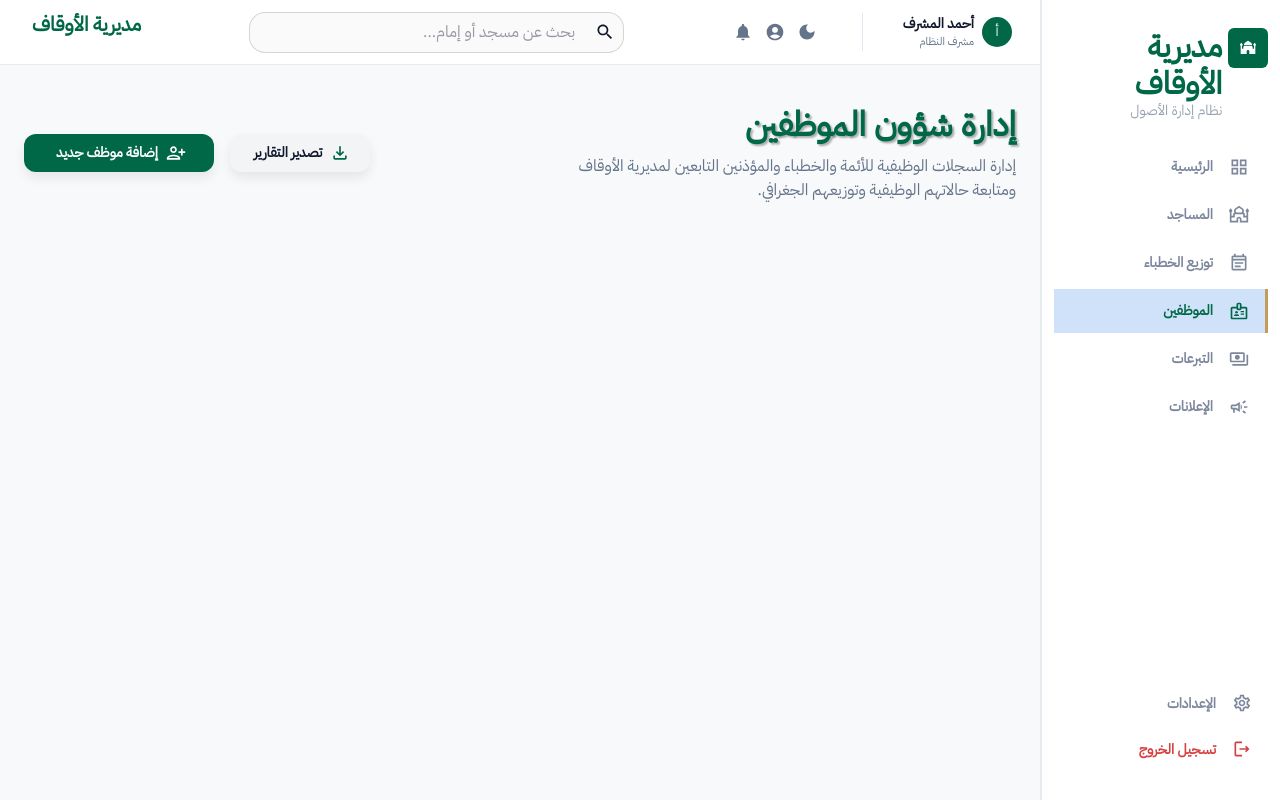
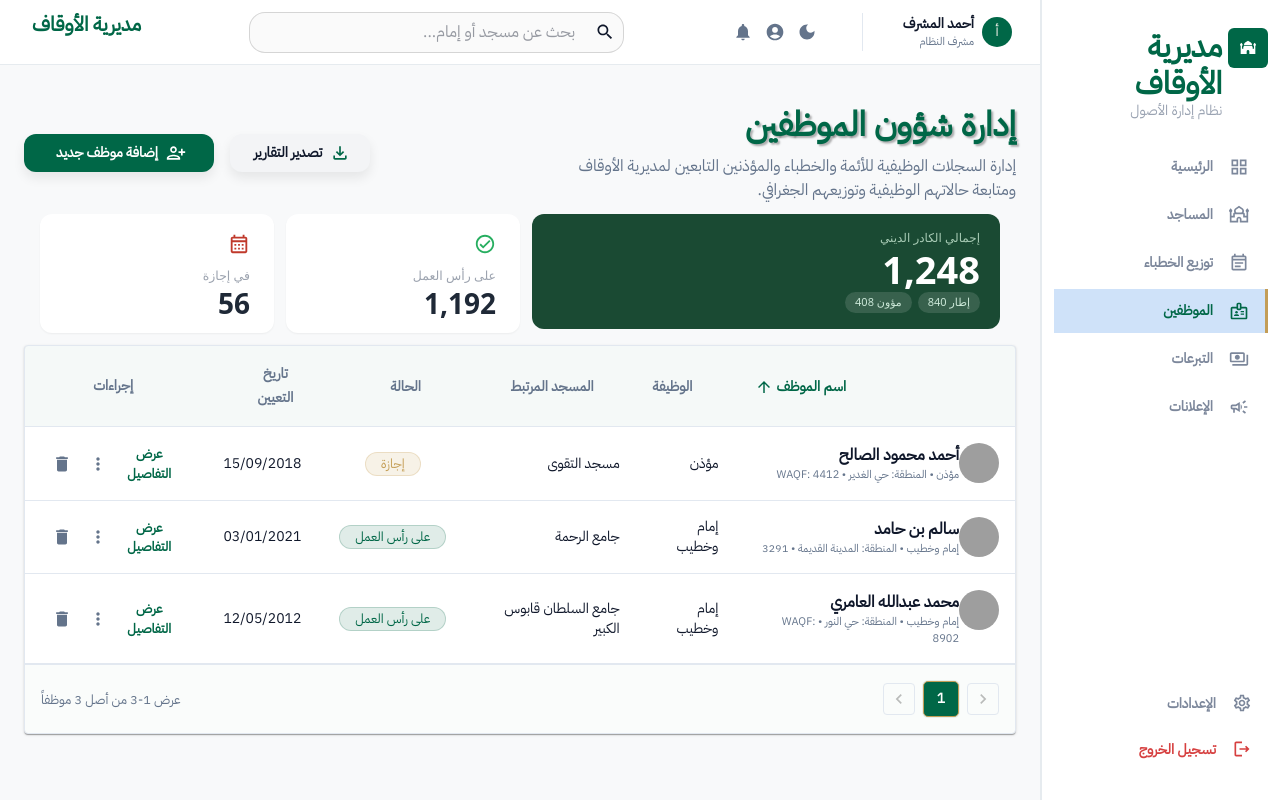
Before and after one commit to allayth-Obeed/Manarah, a React (Vite) app: page /employees in a window 1280 px wide. Built offline with nearby package versions, Linux system fonts and the light colour scheme; grey boxes are pictures that could not be loaded.

Commit message:
have been make mytable component reusable and used it inemployees and mosque pages

```diff
--- a/src/Pages/DonationsPage/DonationsOverview.jsx
+++ b/src/Pages/DonationsPage/DonationsOverview.jsx
@@ -252,10 +252,10 @@ export default function DonationsOverview() {
                   <Typography
                     sx={{ fontSize: 11, fontWeight: 800, color: colors.secondary, mb: 0.5 }}
                   >
-                    قصة النجاح
+                    قصص النجاح
                   </Typography>
                   <Typography sx={{ fontSize: 14, fontWeight: 700, color: colors.onPrimary }}>
-                    اكتمال ترميم مسجد الصحابة بفضل تبرعاتكم
+                    اكتمال ترميم مسجد الصحابة
                   </Typography>
                 </Box>
               </Box>
--- a/src/Pages/EmployeesPage/Employees.jsx
+++ b/src/Pages/EmployeesPage/Employees.jsx
@@ -1,19 +1,92 @@
-import React from "react";
-import MainFun from '../DashboardPage/MainFun';
-import FileDownloadOutlinedIcon from '@mui/icons-material/FileDownloadOutlined';
-import PersonAddAlt1OutlinedIcon from '@mui/icons-material/PersonAddAlt1Outlined';
+import React from 'react'
+import MainFun from '../DashboardPage/MainFun'
+import FileDownloadOutlinedIcon from '@mui/icons-material/FileDownloadOutlined'
+import PersonAddAlt1OutlinedIcon from '@mui/icons-material/PersonAddAlt1Outlined'
+import EmployeesHeader from './EmployeesHeader'
+import MyTable from '../MosquesPage/MyTable'
+
+const employeeColumns = [
+  {
+    key: 'name',
+    label: 'اسم الموظف',
+    type: 'avatar',
+  },
+  {
+    key: 'job',
+    label: 'الوظيفة',
+    align: 'right',
+  },
+  {
+    key: 'mosque',
+    label: 'المسجد المرتبط',
+    align: 'right',
+  },
+  {
+    key: 'status',
+    label: 'الحالة',
+    type: 'chip',
+    align: 'center',
+  },
+  {
+    key: 'hiredDate',
+    label: 'تاريخ التعيين',
+    align: 'center',
+  },
+]
+
+const employeeRows = [
+  {
+    id: 1,
+    name: 'محمد عبدالله العامري',
+    job: 'إمام وخطيب',
+    subtitle: 'المنطقة: حي النور • WAQF: 8902',
+    avatar: 'https://i.pravatar.cc/40?img=12',
+    mosque: 'جامع السلطان قابوس الكبير',
+    hiredDate: '12/05/2012',
+    status: 'على رأس العمل',
+  },
+  {
+    id: 2,
+    name: 'أحمد محمود الصالح',
+    job: 'مؤذن',
+    subtitle: 'المنطقة: حي الغدير • WAQF: 4412',
+    avatar: 'https://i.pravatar.cc/40?img=47',
+    mosque: 'مسجد التقوى',
+    hiredDate: '15/09/2018',
+    status: 'إجازة',
+  },
+  {
+    id: 3,
+    name: 'سالم بن حامد',
+    job: 'إمام وخطيب',
+    subtitle: 'المنطقة: المدينة القديمة • 3291',
+    avatar: 'https://i.pravatar.cc/40?img=5',
+    mosque: 'جامع الرحمة',
+    hiredDate: '03/01/2021',
+    status: 'على رأس العمل',
+  },
+]
+
 export default function Employees() {
   return (
     <div>
       <MainFun
-        title={'إدارة شؤون الموظفين'}
-        description={
-          'إدارة السجلات الوظيفية للأئمة والخطباء والمؤذنين التابعين لمديرية الأوقاف ومتابعة حالاتهم الوظيفية وتوزيعهم الجغرافي.'
-        }
-        announcementButton={'تصدير التقارير'}
-        addButton={'إضافة موظف جديد'}
+        title="إدارة شؤون الموظفين"
+        description="إدارة السجلات الوظيفية للأئمة والخطباء والمؤذنين التابعين لمديرية الأوقاف ومتابعة حالاتهم الوظيفية وتوزيعهم الجغرافي."
+        announcementButton="تصدير التقارير"
+        addButton="إضافة موظف جديد"
         announcementIcon={<FileDownloadOutlinedIcon />}
         addIcon={<PersonAddAlt1OutlinedIcon />}
+      />
+
+      <EmployeesHeader />
+
+      <MyTable
+        rows={employeeRows}
+        columns={employeeColumns}
+        totalRows={employeeRows.length}
+        totalPages={1}
+        entityLabel="موظف"
       />
     </div>
   )
--- /dev/null
+++ b/src/Pages/EmployeesPage/EmployeesHeader.jsx
@@ -0,0 +1,82 @@
+import CalendarMonthOutlinedIcon from '@mui/icons-material/CalendarMonthOutlined';
+import CheckCircleOutlinedIcon from '@mui/icons-material/CheckCircleOutlined';
+
+function StaffCard({ icon, label, value }) {
+  return (
+    <div className="flex flex-col items-end justify-between px-6 py-4 min-h-[100px] bg-white rounded-xl shadow-sm">
+      <div className="self-end">{icon}</div>
+      <div className="text-right mt-3">
+        <p className="text-[12.5px] text-gray-400 mb-1">{label}</p>
+        <p className="text-[28px] font-bold text-gray-800 leading-none">{value}</p>
+      </div>
+    </div>
+  );
+}
+
+function TotalCard({ title, total, badges }) {
+  return (
+    <div className="bg-[#1a4a33] rounded-xl flex flex-col items-end justify-between px-5 py-4 min-h-[100px]">
+      <p className="text-[12px] text-[#a8cbb5] text-right leading-snug">{title}</p>
+      <p className="text-[34px] sm:text-[38px] font-extrabold text-white leading-none text-right my-1">{total}</p>
+      <div className="flex gap-1.5 flex-wrap justify-end">
+        {badges.map((badge, i) => (
+          <span key={i} className="bg-white/[.13] text-[#cce8d8] text-[11px] px-2.5 py-0.5 rounded-full whitespace-nowrap">
+            {badge}
+          </span>
+        ))}
+      </div>
+    </div>
+  );
+}
+
+export default function EmployeesHeader() {
+  return (
+    <div className="px-4 py-3 font-sans">
+
+      {/* Mobile: single column */}
+      <div className="flex flex-col gap-3 sm:hidden">
+        <StaffCard
+          icon={<CalendarMonthOutlinedIcon sx={{ fontSize: 22, color: '#c0392b' }} />}
+          label="في إجازة"
+          value="56"
+        />
+        <StaffCard
+          icon={<CheckCircleOutlinedIcon sx={{ fontSize: 22, color: '#27ae60' }} />}
+          label="على رأس العمل"
+          value="1,192"
+        />
+        <TotalCard
+          title="إجمالي الكادر الديني"
+          total="1,248"
+          badges={["408 مؤون", "840 إطار"]}
+        />
+      </div>
+
+      {/* Desktop: 25% / 25% / 50% */}
+      <div className="hidden sm:flex gap-3">
+        <div className="w-1/4">
+          <StaffCard
+            icon={<CalendarMonthOutlinedIcon sx={{ fontSize: 22, color: '#c0392b' }} />}
+            label="في إجازة"
+            value="56"
+          />
+        </div>
+        <div className="w-1/4">
+          <StaffCard
+            icon={<CheckCircleOutlinedIcon sx={{ fontSize: 22, color: '#27ae60' }} />}
+            label="على رأس العمل"
+            value="1,192"
+          />
+        </div>
+        <div className="w-1/2">
+          <TotalCard
+            title="إجمالي الكادر الديني"
+            total="1,248"
+            badges={["408 مؤون", "840 إطار"]}
+          />
+        </div>
+      </div>
+
+    </div>
+  );
+}
--- a/src/Pages/MosquesPage/MyTable.jsx
+++ b/src/Pages/MosquesPage/MyTable.jsx
@@ -73,7 +73,8 @@ const TOTAL_PAGES = PAGE_INDEXES.length
 // تُرجع أنماط العرض (أيقونة، خلفية، نوع الشيب) بناءً على حالة المسجد.
 // تستعمل القيمة الافتراضية إذا لم تكن الحالة معرفة صراحةً.
 const getStatusStyle = (status, colors) => {
-  if (status === 'نشط') {
+  // دعم حالات الموظفين البسيطة إلى جانب حالات المساجد
+  if (status === 'على رأس العمل' || status === 'نشط') {
     return {
       iconBg: alpha(colors.primary, 0.12),
       icon: <MosqueIcon sx={{ color: colors.primary, fontSize: 20 }} />,
@@ -81,6 +82,18 @@ const getStatusStyle = (status, colors) => {
         color: colors.primary,
         bgcolor: alpha(colors.primary, 0.12),
         border: `1px solid ${alpha(colors.primary, 0.2)}`,
+      },
+    }
+  }
+
+  if (status === 'إجازة') {
+    return {
+      iconBg: alpha(colors.secondary, 0.14),
+      icon: <BuildIcon sx={{ color: colors.secondary, fontSize: 20 }} />,
+      chipSx: {
+        color: colors.secondary,
+        bgcolor: alpha(colors.secondary, 0.14),
+        border: `1px solid ${alpha(colors.secondary, 0.25)}`,
       },
     }
   }
@@ -127,34 +140,132 @@ const sortRows = (rows, orderBy, order) => {
   })
 }
 
-// مكوّن الجدول الرئيسي لعرض بيانات المساجد.
-// يدير الحالة المحلية (الصفحة، ترتيب الأعمدة)، يحسب الصفوف المرتبة،
-// ويعرض واجهة المستخدم بما في ذلك أزرار التصفح والإجراءات.
-const MyTable = () => {
+// مكوّن الجدول القابل لإعادة الاستخدام.
+// يقبل `rows` و `columns` وقيَم الترحيل كخصائص، ويعطي سلوكًا افتراضيًا لصفحات المساجد إذا لم تُمرّر خصائص.
+const MyTable = ({
+  rows: propRows,
+  columns: propColumns,
+  totalRows: propTotalRows,
+  totalPages: propTotalPages,
+  entityLabel = 'مسجد',
+  rowsPerPage: propRowsPerPage,
+}) => {
   const { activeTheme } = useTheme()
   const colors = activeTheme.colors
+
+  const rows = propRows || ROWS
+  const columns = propColumns || COLUMNS
+  const rowsPerPage = propRowsPerPage || ROWS_PER_PAGE
+  const totalRows = propTotalRows || TOTAL_ROWS
+  const totalPages = propTotalPages || TOTAL_PAGES
+  const pageIndexes = propTotalPages
+    ? Array.from({ length: totalPages }, (_, i) => i)
+    : PAGE_INDEXES
+
   const [page, setPage] = React.useState(0)
-  const [orderBy, setOrderBy] = React.useState('mosque')
+  const [orderBy, setOrderBy] = React.useState(columns[0]?.key || 'mosque')
   const [order, setOrder] = React.useState('asc')
 
-  // يغيّر الصفحة الحالية إلى `newPage` إذا كانت ضمن النطاق المسموح.
   const handleChangePage = (newPage) => {
-    if (newPage < 0 || newPage >= TOTAL_PAGES) return
+    if (newPage < 0 || newPage >= totalPages) return
     setPage(newPage)
   }
 
-  // يتعامل مع طلبات ترتيب الأعمدة: عكس اتجاه الترتيب إذا نقرنا على العمود نفسه
-  // أو تحديد عمود جديد للترتيب.
   const handleRequestSort = (property) => {
     const isAsc = orderBy === property && order === 'asc'
     setOrder(isAsc ? 'desc' : 'asc')
     setOrderBy(property)
   }
 
-  const sortedRows = React.useMemo(() => sortRows(ROWS, orderBy, order), [orderBy, order])
+  const sortedRows = React.useMemo(() => sortRows(rows, orderBy, order), [rows, orderBy, order])
 
-  const rangeStart = page * ROWS_PER_PAGE + 1
-  const rangeEnd = Math.min((page + 1) * ROWS_PER_PAGE, TOTAL_ROWS)
+  const rangeStart = page * rowsPerPage + 1
+  const rangeEnd = Math.min((page + 1) * rowsPerPage, totalRows)
+
+  // دوال مساعدة للعرض حسب نوع العمود
+  const renderCellContent = (row, column) => {
+    const value = row[column.key]
+
+    // حالة خاصة لعرض بيانات المسجد كما كانت سابقًا
+    if (!propColumns && column.key === 'mosque') {
+      const statusStyle = getStatusStyle(row.status, colors)
+      const isMaintenance = row.status === 'تحت الصيانة'
+      const mutedColor = colors.mutedText
+
+      return (
+        <Stack direction="row" spacing={2} alignItems="center" justifyContent="flex-end">
+          <Box
+            sx={{
+              width: 33,
+              height: 33,
+              borderRadius: 1.5,
+              display: 'flex',
+              alignItems: 'center',
+              justifyContent: 'center',
+              bgcolor: statusStyle.iconBg,
+            }}
+          >
+            {statusStyle.icon}
+          </Box>
+          <Box sx={{ textAlign: 'right', paddingRight: 1 }}>
+            <Typography sx={{ fontWeight: 700, color: isMaintenance ? mutedColor : colors.text }}>
+              {row.mosque}
+            </Typography>
+            <Typography sx={{ fontSize: 12, color: isMaintenance ? mutedColor : colors.mutedText }}>
+              {row.founded}
+            </Typography>
+          </Box>
+        </Stack>
+      )
+    }
+
+    // avatar: اسم + صورة (أو أحرف اسمية) + سطر فرعي إن وُجد
+    if (column.type === 'avatar') {
+      const parts = []
+      if (row.job) parts.push(row.job)
+      if (row.subtitle) parts.push(row.subtitle)
+      if (row.founded) parts.push(row.founded)
+      const subtitle = parts.join(' • ')
+      const imgSrc = row.avatar || row.imamImg || row.img
+      const initials = String(value || '')
+        .split(' ')
+        .map((n) => n[0])
+        .slice(0, 2)
+        .join('')
+
+      return (
+        <Stack direction="row" spacing={1} alignItems="center" justifyContent="flex-end">
+          <Avatar src={imgSrc} sx={{ width: 40, height: 40 }}>
+            {!imgSrc && initials}
+          </Avatar>
+          <Box sx={{ textAlign: 'right' }}>
+            <Typography sx={{ fontWeight: 700 }}>{value}</Typography>
+            {subtitle ? (
+              <Typography sx={{ fontSize: 11, color: colors.mutedText }}>{subtitle}</Typography>
+            ) : null}
+          </Box>
+        </Stack>
+      )
+    }
+
+    if (column.type === 'chip') {
+      const statusStyle = getStatusStyle(value || row.status, colors)
+      return (
+        <Chip
+          label={value || row.status}
+          size="small"
+          variant="outlined"
+          sx={{ px: 1, ...statusStyle.chipSx }}
+        />
+      )
+    }
+
+    if (column.key === 'capacity' && typeof value === 'number') {
+      return formatNumber(value)
+    }
+
+    return value ?? ''
+  }
 
   return (
     <Paper
@@ -169,16 +280,11 @@ const MyTable = () => {
       <TableContainer>
         <Table
           dir="rtl"
-          sx={{
-            direction: 'rtl',
-            '& .MuiTableCell-root': {
-              borderColor: colors.border,
-            },
-          }}
+          sx={{ direction: 'rtl', '& .MuiTableCell-root': { borderColor: colors.border } }}
         >
           <TableHead>
             <TableRow>
-              {COLUMNS.map((column) => (
+              {columns.map((column) => (
                 <TableCell
                   key={column.key}
                   align={column.align}
@@ -196,9 +302,7 @@ const MyTable = () => {
                     sx={{
                       color: colors.mutedText,
                       '&.Mui-active': { color: colors.primary },
-                      '& .MuiTableSortLabel-icon': {
-                        color: `${colors.primary} !important`,
-                      },
+                      '& .MuiTableSortLabel-icon': { color: `${colors.primary} !important` },
                     }}
                   >
                     {column.label}
@@ -219,7 +323,6 @@ const MyTable = () => {
           </TableHead>
           <TableBody>
             {sortedRows.map((row) => {
-              const statusStyle = getStatusStyle(row.status, colors)
               const isMaintenance = row.status === 'تحت الصيانة'
               const mutedColor = colors.mutedText
 
@@ -227,113 +330,50 @@ const MyTable = () => {
                 <TableRow
                   key={row.id}
                   hover
-                  sx={{
-                    '&:hover': {
-                      bgcolor: alpha(colors.primary, 0.04),
-                    },
-                  }}
+                  sx={{ '&:hover': { bgcolor: alpha(colors.primary, 0.04) } }}
                 >
-                  <TableCell align="right">
+                  {columns.map((column) => (
+                    <TableCell
+                      key={column.key}
+                      align={column.align}
+                      sx={{ color: isMaintenance ? mutedColor : colors.text }}
+                    >
+                      {renderCellContent(row, column)}
+                    </TableCell>
+                  ))}
+
+                  <TableCell align="center">
                     <Stack
                       direction="row"
-                      spacing={2}
+                      spacing={0.75}
+                      justifyContent="center"
                       alignItems="center"
-                      justifyContent="flex-end"
                     >
-                      <Box
-                        sx={{
-                          width: 33,
-                          height: 33,
-                          borderRadius: 1.5,
-                          display: 'flex',
-                          alignItems: 'center',
-                          justifyContent: 'center',
-                          bgcolor: statusStyle.iconBg,
-                        }}
-                      >
-                        {statusStyle.icon}
-                      </Box>
-                      <Box sx={{ textAlign: 'right', paddingRight: 1 }}>
+                      {row.avatar ? (
                         <Typography
+                          component="a"
                           sx={{
+                            color: colors.primary,
                             fontWeight: 700,
-                            color: isMaintenance ? mutedColor : colors.text,
+                            cursor: 'pointer',
+                            textDecoration: 'none',
+                            fontSize: 13,
                           }}
                         >
-                          {row.mosque}
+                          عرض التفاصيل
                         </Typography>
-                        <Typography
-                          sx={{
-                            fontSize: 12,
-                            color: isMaintenance ? mutedColor : colors.mutedText,
-                          }}
-                        >
-                          {row.founded}
-                        </Typography>
-                      </Box>
-                    </Stack>
-                  </TableCell>
+                      ) : null}
 
-                  <TableCell align="right" sx={{ color: isMaintenance ? mutedColor : colors.text }}>
-                    {row.location}
-                  </TableCell>
-
-                  <TableCell align="right">
-                    <Stack
-                      direction="row"
-                      spacing={1}
-                      alignItems="center"
-                      justifyContent="flex-end"
-                    >
-                      <Avatar
-                        src={row.imamImg}
-                        sx={{
-                          width: 32,
-                          height: 32,
-                          opacity: isMaintenance ? 0.55 : 1,
-                        }}
-                      />
-                      <Typography sx={{ color: isMaintenance ? mutedColor : colors.text }}>
-                        {row.imam}
-                      </Typography>
-                    </Stack>
-                  </TableCell>
-
-                  <TableCell
-                    align="center"
-                    sx={{ color: isMaintenance ? mutedColor : colors.text }}
-                  >
-                    {formatNumber(row.capacity)}
-                  </TableCell>
-
-                  <TableCell align="center">
-                    <Chip
-                      label={row.status}
-                      size="small"
-                      variant="outlined"
-                      sx={{
-                        px: 1,
-                        ...statusStyle.chipSx,
-                      }}
-                    />
-                  </TableCell>
-
-                  <TableCell align="center">
-                    <Stack direction="row" spacing={0.5} justifyContent="center">
                       <IconButton size="small" aria-label="more">
                         <MoreVertIcon
                           fontSize="small"
-                          sx={{
-                            color: isMaintenance ? mutedColor : colors.mutedText,
-                          }}
+                          sx={{ color: isMaintenance ? mutedColor : colors.mutedText }}
                         />
                       </IconButton>
                       <IconButton size="small" aria-label="delete">
                         <DeleteIcon
                           fontSize="small"
-                          sx={{
-                            color: isMaintenance ? mutedColor : colors.mutedText,
-                          }}
+                          sx={{ color: isMaintenance ? mutedColor : colors.mutedText }}
                         />
                       </IconButton>
                     </Stack>
@@ -344,6 +384,7 @@ const MyTable = () => {
           </TableBody>
         </Table>
       </TableContainer>
+
       {/* الشريط السفلي */}
       <Box
         sx={{
@@ -356,15 +397,15 @@ const MyTable = () => {
           bgcolor: alpha(colors.primary, 0.02),
         }}
       >
-        <Typography sx={{ color: colors.mutedText, fontSize: 13 }}>
-          {`عرض ${rangeStart}-${rangeEnd} من أصل ${TOTAL_ROWS.toLocaleString('en-US')} مسجداً`}
-        </Typography>
+        <Typography
+          sx={{ color: colors.mutedText, fontSize: 13 }}
+        >{`عرض ${rangeStart}-${rangeEnd} من أصل ${totalRows.toLocaleString('en-US')} ${entityLabel}اً`}</Typography>
 
         <Box dir="ltr" sx={{ display: 'flex', alignItems: 'center', gap: 1 }}>
           <IconButton
             size="small"
             onClick={() => handleChangePage(page + 1)}
-            disabled={page === TOTAL_PAGES - 1}
+            disabled={page === totalPages - 1}
             sx={{
               border: `1px solid ${colors.border}`,
               borderRadius: 1,
@@ -377,7 +418,7 @@ const MyTable = () => {
             <ChevronLeftIcon fontSize="small" />
           </IconButton>
 
-          {PAGE_INDEXES.map((pageIndex) => (
+          {pageIndexes.map((pageIndex) => (
             <Box
               key={pageIndex}
               onClick={() => handleChangePage(pageIndex)}
@@ -388,9 +429,7 @@ const MyTable = () => {
                 alignItems: 'center',
                 justifyContent: 'center',
                 borderRadius: 1.25,
-                border: `1px solid ${
-                  pageIndex === page ? activeTheme.layout.navActiveBorder : colors.border
-                }`,
+                border: `1px solid ${pageIndex === page ? activeTheme.layout.navActiveBorder : colors.border}`,
                 bgcolor: pageIndex === page ? colors.primary : colors.surface,
                 color: pageIndex === page ? colors.surface : colors.text,
                 fontSize: 14,
```
